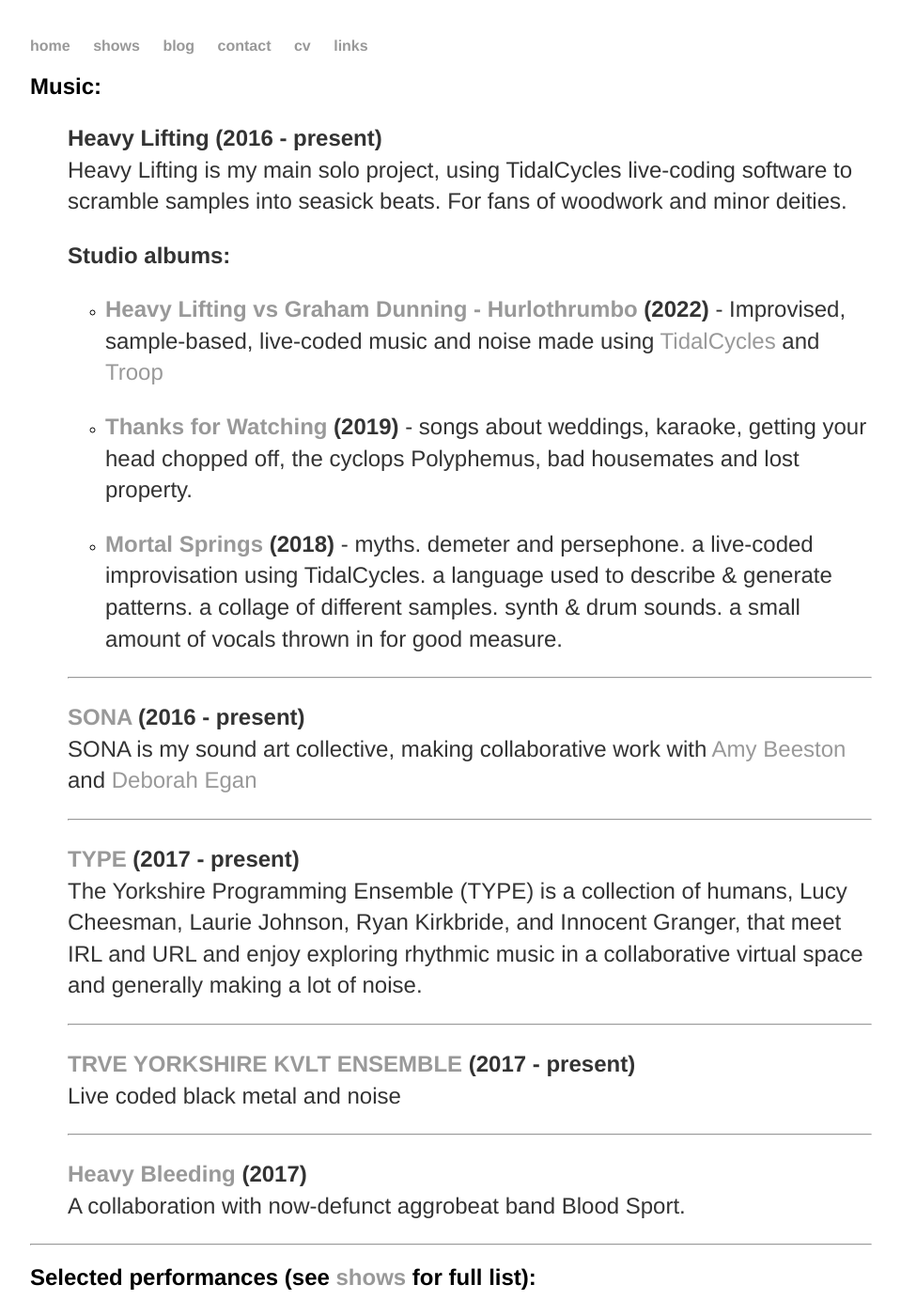
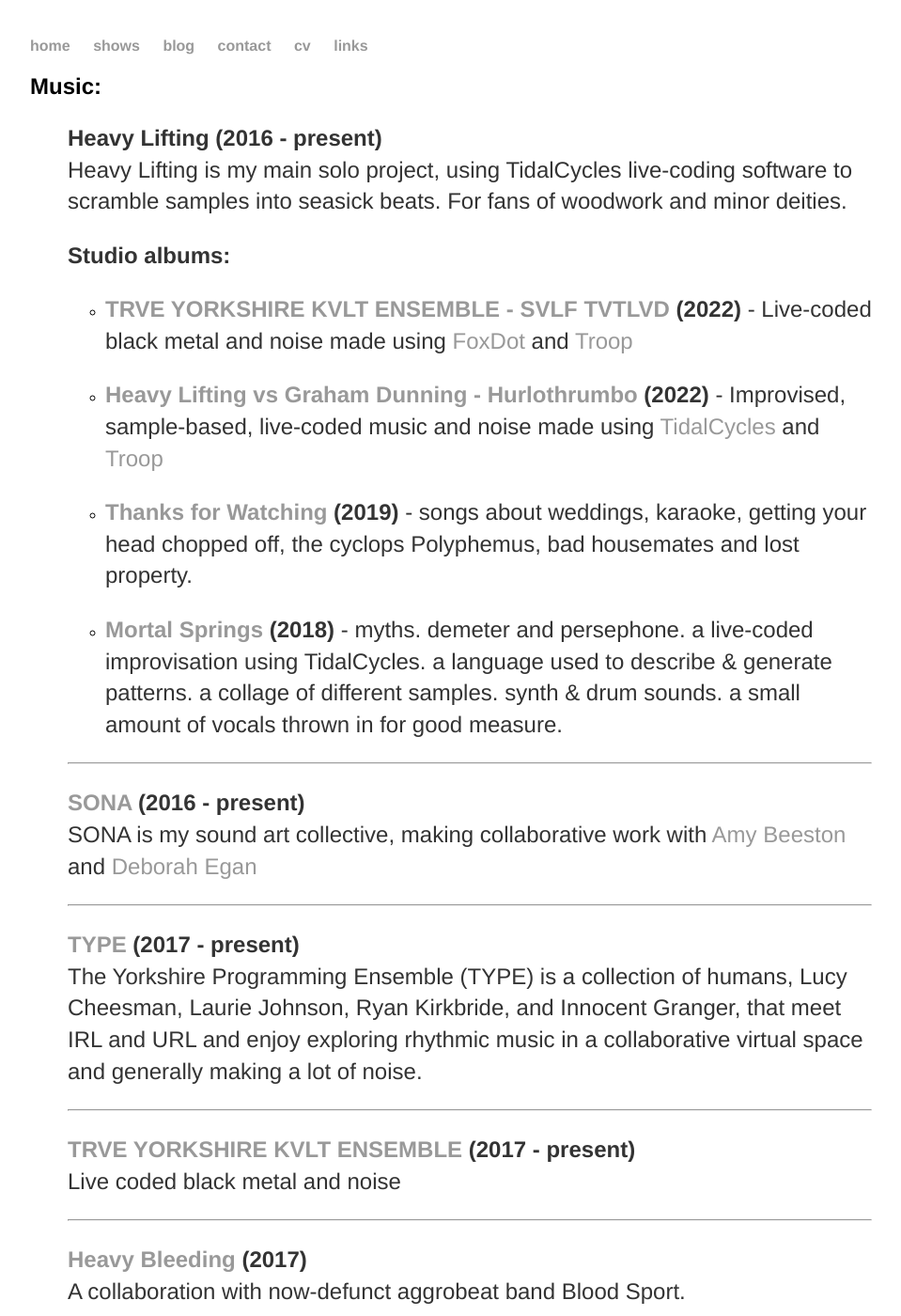
Before and after one commit to heavy-lifting/heavy-lifting.github.io, a Jekyll site: the page built from cv.html, in a window 1280 px wide and 1400 px high. Shown: the whole window at 94% size, without its empty margins (160-1119 px from the left). Built offline with Jekyll 4.4.1, drawn with Linux system fonts in a browser that asks for light colours; some of the changed text lies outside the part shown.

Commit message:
Update cv.html

```diff
--- a/cv.html
+++ b/cv.html
@@ -11,6 +11,10 @@ Heavy Lifting is my main solo project, using TidalCycles live-coding software to
 
 <p><strong>Studio albums:</strong><br>
 <ul>
+<li>
+<p><strong><a href="https://dontdronealone.bandcamp.com/album/svlf-tvtlvd">TRVE YORKSHIRE KVLT ENSEMBLE - SVLF TVTLVD</a> (2022)</strong> - Live-coded black metal and noise made using <a href="https://foxdot681713046.wordpress.com/" target = "_blank">FoxDot</a> and <a href="github.com/Qirky/Troop" target="_blank">Troop</a></p>
+</li>
+
 
 <li>
 <p><strong><a href="https://fractalmeat.bandcamp.com/album/hurlothrumbo">Heavy Lifting vs Graham Dunning - Hurlothrumbo</a> (2022)</strong> - Improvised, sample-based, live-coded music and noise made using <a href="tidalcycles.org" target = "_blank">TidalCycles</a> and <a href="github.com/Qirky/Troop" target="_blank">Troop</a></p>
@@ -51,7 +55,9 @@ Live coded black metal and noise</p>
 <p><strong><a href="https://pickleddiscs.bandcamp.com/album/heavy-bleeding">Heavy Bleeding</a> (2017)</strong><br>
 A collaboration with now-defunct aggrobeat band Blood Sport.</p>
 
-
+<p><strong><a href="https://pickleddiscs.bandcamp.com/album/heavy-bleeding">Epiploke</a> (2017)</strong><br>
+A collaboration with yaxu, where we think about ancient greek poetry and make weird beats</p>
+  <iframe width="560" height="315" src="https://www.youtube.com/embed/gqODbk3VnjY?si=SuiNm7vYsM8qhkp0" title="YouTube video player" frameborder="0" allow="accelerometer; autoplay; clipboard-write; encrypted-media; gyroscope; picture-in-picture; web-share" referrerpolicy="strict-origin-when-cross-origin" allowfullscreen></iframe>
 
 </ul>
 
```
